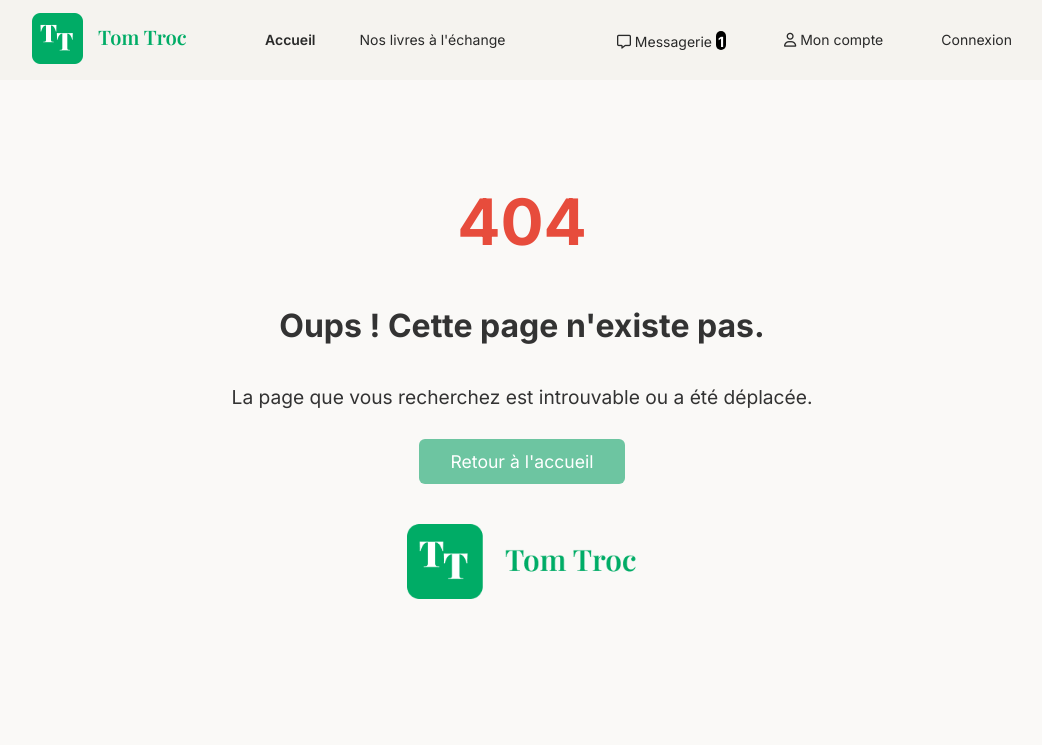
After one commit to gregmelo/PHP-P6-TomTroc, a PHP site: template views/error404.php in a window 1280 px wide. The commit adds this page. Shown: the top 745 px of the page, without its empty margins (118-1160 px from the left). Run offline with PHP 8.4, Linux system fonts and the light colour scheme; the template is opened without the code that fills it, so the values that code supplies are empty; a stand-in replaces the project's code that opens the database connection; some libraries are stand-ins or nearby versions; some web fonts are replaced.

Commit message:
create 404 error page and link to home in header

```diff
--- /dev/null
+++ b/css/error404.scss
@@ -0,0 +1,53 @@
+@use 'mixins';
+@use 'variables';
+
+.error-404 {
+    text-align: center;
+    padding: 60px 20px;
+    min-height: calc(100vh - 52px - 80px);
+    box-sizing: border-box;
+    flex: 1;
+    display: flex;
+    flex-direction: column;
+    align-items: center;
+
+    h1 {
+        font-size: 4rem;
+        color: #e74c3c;
+        margin-bottom: 20px;
+    }
+
+    h2 {
+        font-size: 2rem;
+        margin-bottom: 20px;
+    }
+
+    p {
+        font-size: 1.2rem;
+        margin-bottom: 30px;
+    }
+
+    a {
+        display: inline-block;
+        padding: 12px 32px;
+        background: var(--primary-light);
+        color: #fff;
+        border-radius: 6px;
+        text-decoration: none;
+        font-size: 1.1rem;
+        transition: background 0.2s;
+        width: fit-content;
+    }
+
+    a:hover {
+        background: var(--primary-hover);
+    }
+
+    .logo-404-container {
+        margin-top: 40px;
+
+        img {
+            width: 230px;
+        }
+    }
+}
--- a/css/style.css
+++ b/css/style.css
@@ -2413,5 +2413,48 @@ footer {
     padding: 15px 35px;
   }
 }
+.error-404 {
+  text-align: center;
+  padding: 60px 20px;
+  min-height: calc(100vh - 52px - 80px);
+  box-sizing: border-box;
+  flex: 1;
+  display: flex;
+  flex-direction: column;
+  align-items: center;
+}
+.error-404 h1 {
+  font-size: 4rem;
+  color: #e74c3c;
+  margin-bottom: 20px;
+}
+.error-404 h2 {
+  font-size: 2rem;
+  margin-bottom: 20px;
+}
+.error-404 p {
+  font-size: 1.2rem;
+  margin-bottom: 30px;
+}
+.error-404 a {
+  display: inline-block;
+  padding: 12px 32px;
+  background: var(--primary-light);
+  color: #fff;
+  border-radius: 6px;
+  text-decoration: none;
+  font-size: 1.1rem;
+  transition: background 0.2s;
+  width: fit-content;
+}
+.error-404 a:hover {
+  background: var(--primary-hover);
+}
+.error-404 .logo-404-container {
+  margin-top: 40px;
+}
+.error-404 .logo-404-container img {
+  width: 230px;
+}
 
 /*# sourceMappingURL=style.css.map */
--- a/css/style.scss
+++ b/css/style.scss
@@ -8,3 +8,4 @@
 @use 'public_account';
 @use 'book_edit';
 @use 'messages';
+@use 'error404';
--- /dev/null
+++ b/views/error404.php
@@ -0,0 +1,11 @@
+<?php $title = "Page non trouvée"; ?>
+
+<div class="error-404">
+	<h1>404</h1>
+	<h2>Oups ! Cette page n'existe pas.</h2>
+	<p>La page que vous recherchez est introuvable ou a été déplacée.</p>
+	<a href="index.php">Retour à l'accueil</a>
+	<div class="logo-404-container">
+		<img src="./assets/logo/logo.png" alt="Logo TomTroc">
+	</div>
+</div>
--- a/views/header.php
+++ b/views/header.php
@@ -14,7 +14,7 @@
         </div>
         <div class="navbar" id="navbar">
             <nav class="navbar-left">
-                <a href="index.php" class="active">Accueil</a>
+                <a href="index.php?page=home" class="active">Accueil</a>
                 <a href="index.php?page=books">Nos livres à l'échange</a>
             </nav>
             <nav class="navbar-right">
```
Also changed, not shown: controllers/LoginController.php (+17 -0 lines), index.php (+14 -5 lines), views/messages.php (+19 -7 lines), views/testBDD.php (added, +24 -0 lines), 1 other file.
